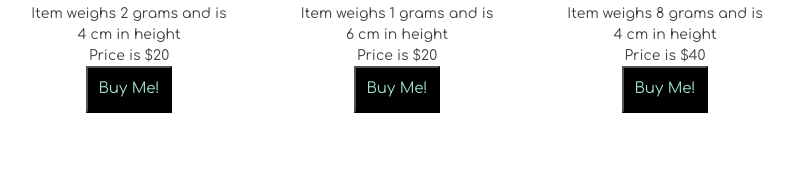
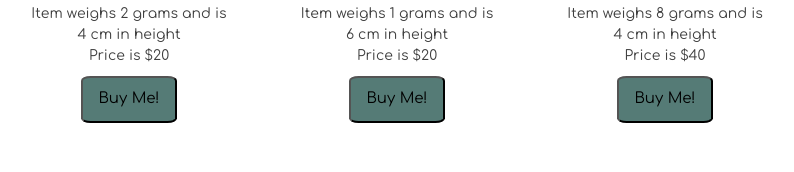
Before and after one commit to NSS-Day-Cohort-76/Hairy-Potter-kylemims, a website with bundled scripts: page src/index.html in a window 1280 px wide. Shown: the part 251-423 px from the top of the page, without its empty margins (243-1037 px from the left). Built offline with nearby package versions, Linux system fonts and the light colour scheme; a web font is replaced by a local one.

Commit message:
final version

```diff
--- a/src/styles/main.css
+++ b/src/styles/main.css
@@ -44,9 +44,11 @@ h1,h2,h3,h4,h5,h6 {
   }
 
   button {
-		background-color: black;
-		color: rgb(162, 227, 202);
+		background-color: #557b76;
+		color: #000000;
 		font-size: 15px;
-		padding: 10px;
+		padding: 10px 15px;
+		margin-top: 10px;
+		border-radius: 10%;
 		display: inline-block;
 	}
```
